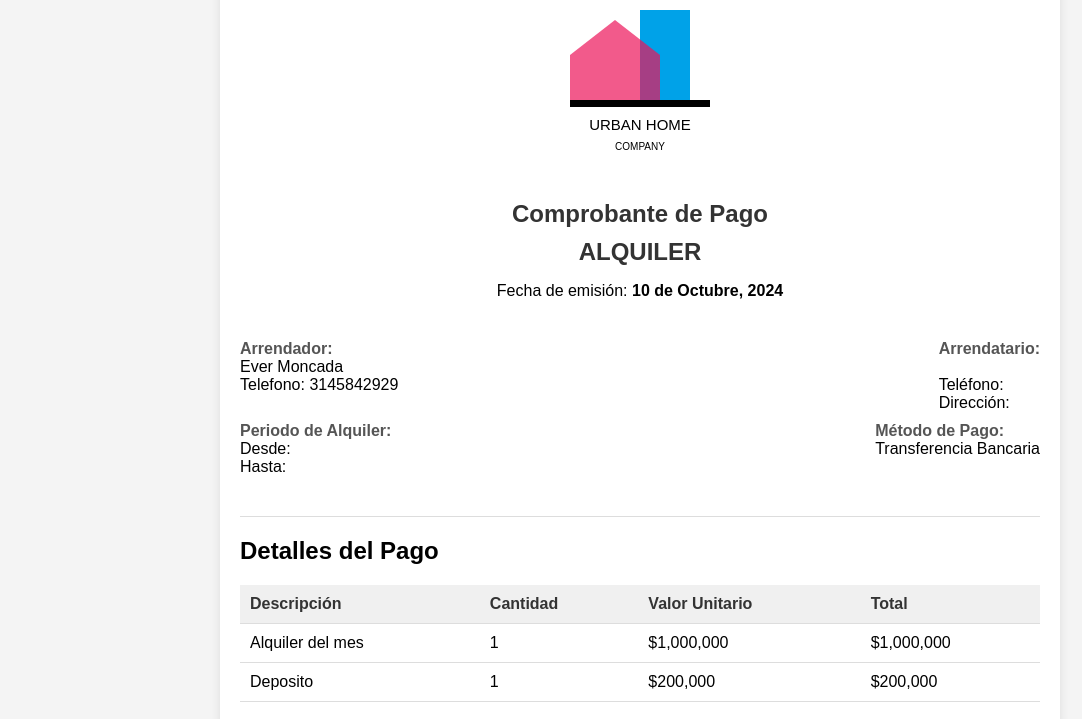
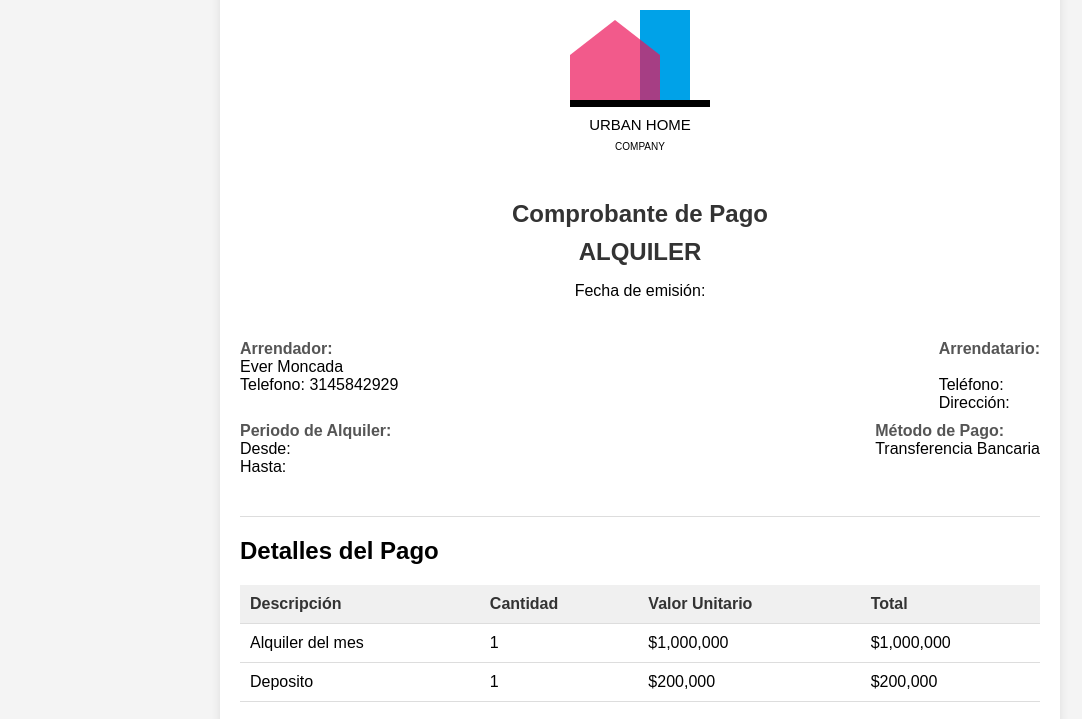
Before and after one commit to ever360/FacAlquiler, a plain HTML site: page index.html in a window 1280 px wide. Shown: the part 80-799 px from the top of the page, without its empty margins (0-1082 px from the left). Drawn offline with nearby package versions, Linux system fonts and the light colour scheme.

Commit message:
Update index.html

```diff
--- a/index.html
+++ b/index.html
@@ -147,7 +147,7 @@
         <div class="header">
             <h1>Comprobante de Pago</h1>
             <h1>ALQUILER</h1>
-            <p>Fecha de emisión: <strong id="fechaPago">10 de Octubre, 2024</strong></p>
+            <p>Fecha de emisión: <strong id="fechaPago"></strong></p>
         </div>
 
         <!-- Información del arrendatario y arrendador -->
```
